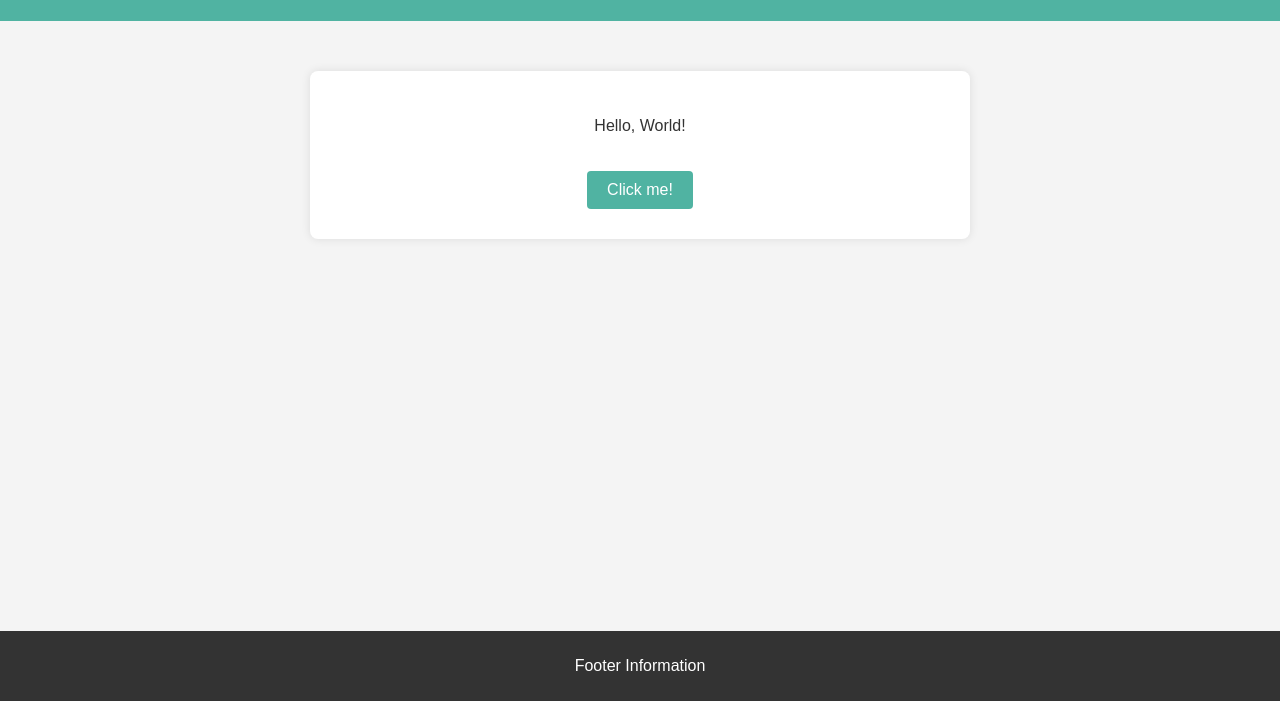
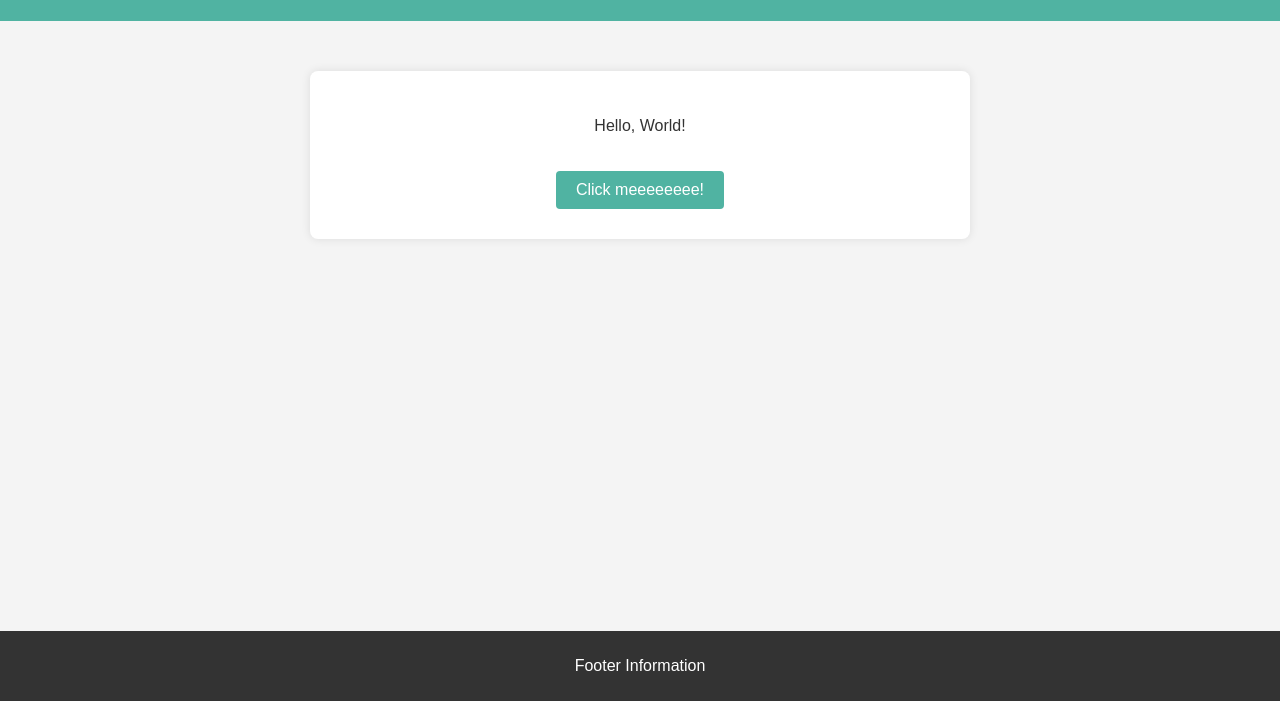
Before and after one commit to AInnov8yt/testing-lovable-47, a plain HTML site: page index.html in a window 1280 px wide. Shown: the part 99-800 px from the top of the page. Drawn offline with Linux system fonts and the light colour scheme.

Commit message:
Update index.html

```diff
--- a/index.html
+++ b/index.html
@@ -13,7 +13,7 @@
 
   <main>
     <p id="message">Hello, World!</p>
-    <button id="changeTextBtn">Click me!</button>
+    <button id="changeTextBtn">Click meeeeeeee!</button>
   </main>
 
   <footer>
```
